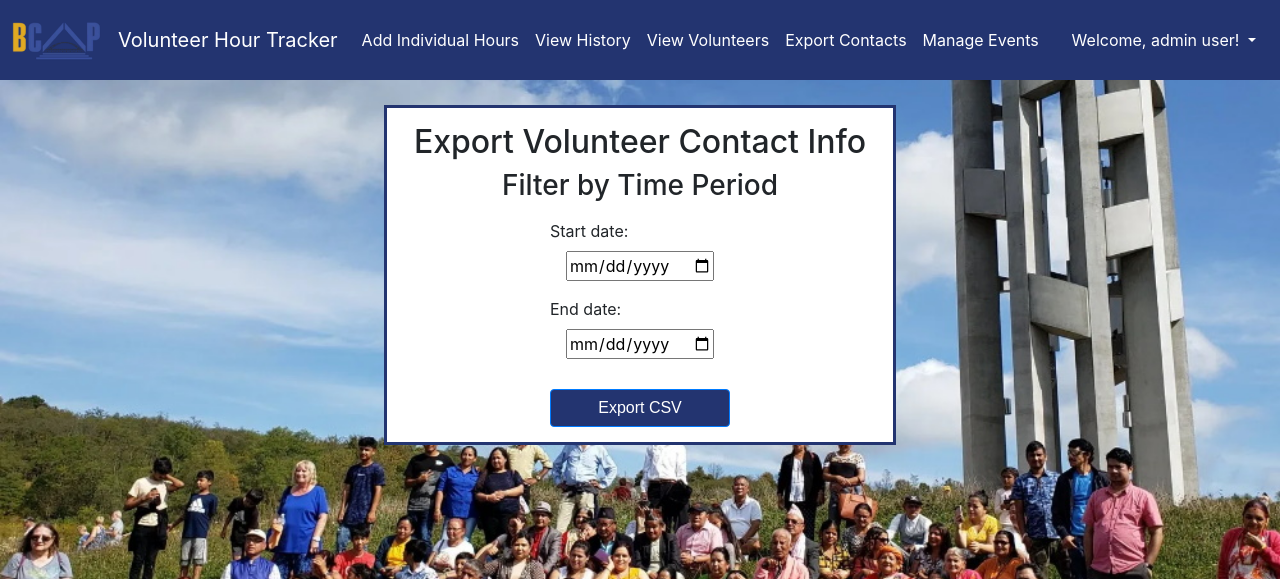
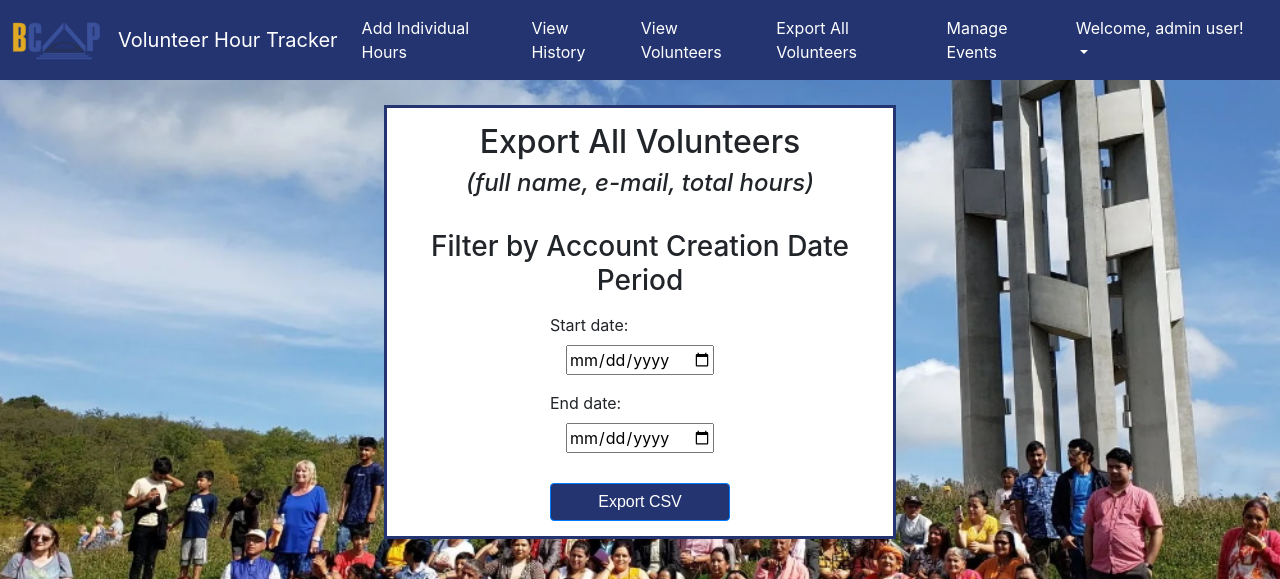
Before and after one commit to ayoubmansar/bcap-373, a Django app: page /export_contact/ in a window 1280 px wide. Shown: the top 579 px of the page. Run offline with Django 3.2, Linux system fonts and the light colour scheme; a user stored in the database is signed in; some libraries are stand-ins or nearby versions; some web fonts are replaced.

Commit message:
Updated export volunteers feature, also added account creation date in profile views

```diff
--- a/bcap373_app/views.py
+++ b/bcap373_app/views.py
@@ -147,7 +147,7 @@ def export_contacts(request, start_date, end_date):
    response['Content-Disposition'] = 'attachment; filename="volunteer_contacts: {} to {}.csv"'.format(start_date, end_date)
 
    writer = csv.writer(response)
-   writer.writerow(['Emails'])
+   writer.writerow(['Full Name', 'Email','Total Hours'])
 
    if(request.user.is_staff):
       users = User.objects.all().filter(date_joined__range=[start_date, end_date])
@@ -155,7 +155,7 @@ def export_contacts(request, start_date, end_date):
       users = User.objects.filter(owner=request.user, date_joined__range=[start_date, end_date])
 
    for user in users:
-      writer.writerow([user.email])
+      writer.writerow([user, user.email, user.get_hours()])
 
    return response
 
--- a/templates/base.html
+++ b/templates/base.html
@@ -44,7 +44,7 @@
                 <a class="nav-link" href="/volunteers" style = "color: #FFFFFF">View Volunteers</a>
               </li>
               <li class="nav-item">
-                <a class="nav-link" href="/export_contact" style = "color: #FFFFFF">Export Contacts</a>
+                <a class="nav-link" href="/export_contact" style = "color: #FFFFFF">Export All Volunteers</a>
               </li>
               <li class="nav-item">
                       <a class="nav-link" href="/admin/bcap373_app/eventmodel/" style = "color: #FFFFFF">Manage Events</a>
--- a/templates/export_contact.html
+++ b/templates/export_contact.html
@@ -4,8 +4,10 @@
 
 <div class="center-page center-text">
     <div class="form-group">
-        <h2 class="form-head">Export Volunteer Contact Info</h2>
-        <h3 class="form-head">Filter by Time Period</h3>
+        <h2 class="form-head">Export All Volunteers</h2>
+        <h4 class="form-head"><i>(full name, e-mail, total hours)</i></h4>
+        <br/>
+        <h3 class="form-head">Filter by Account Creation Date Period</h3>
     </div>
     <form method="POST" id="form"> {% csrf_token %}
         <div class="align-fields-general">
```
Also changed, not shown: templates/profile.html (+8 -4 lines), templates/profile_view.html (+8 -4 lines).
